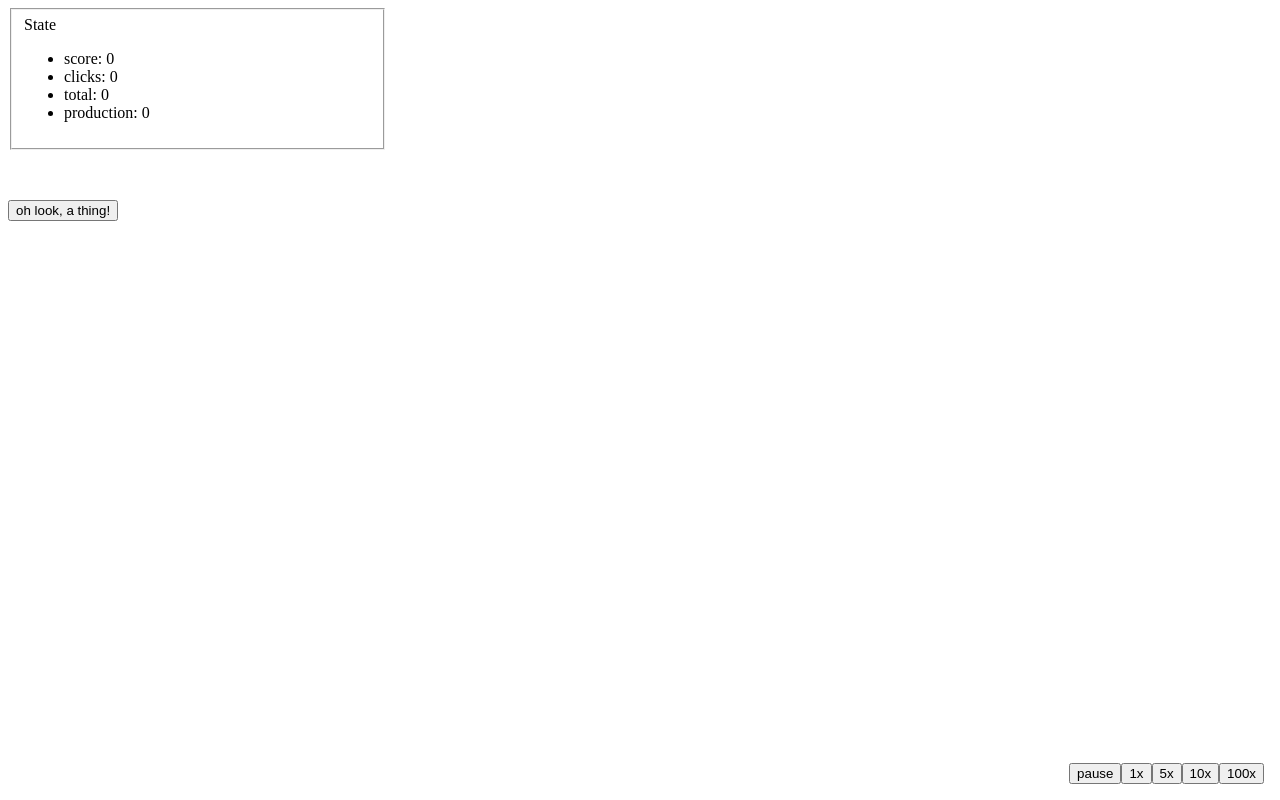
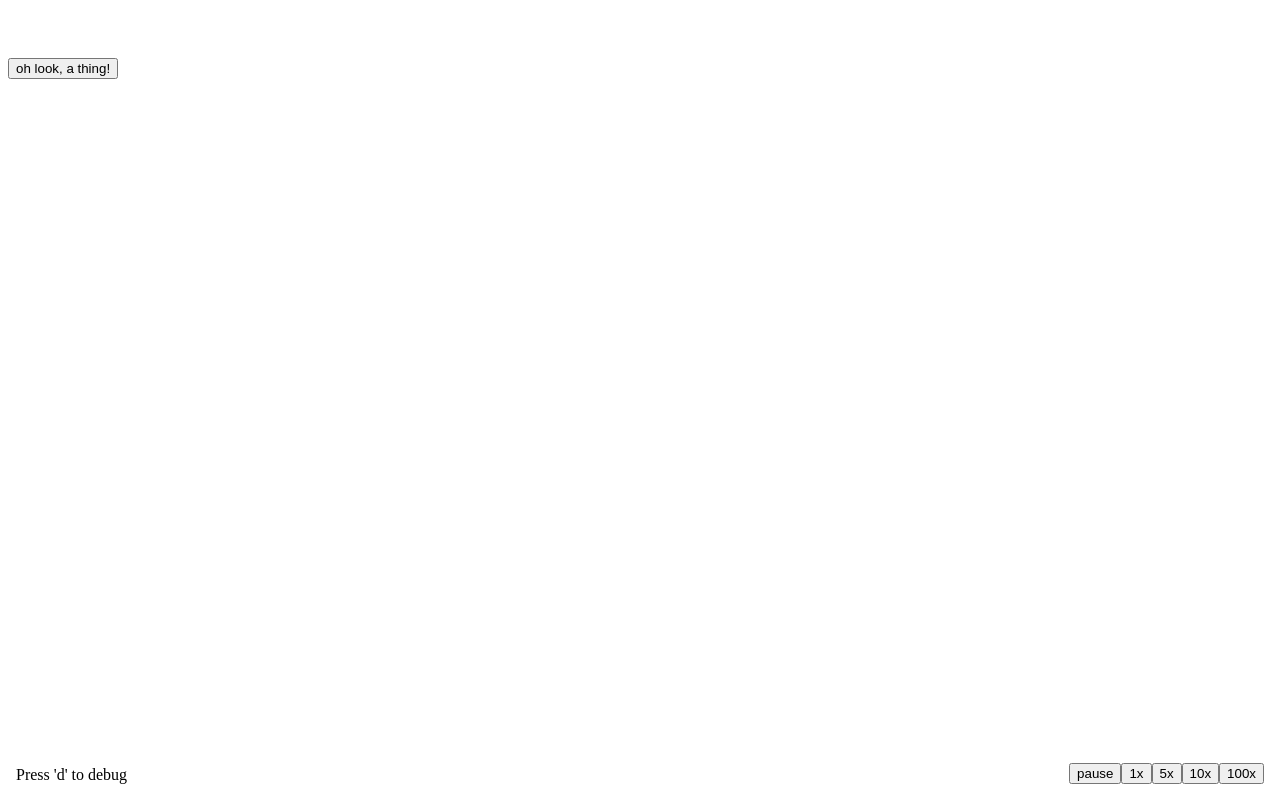
Before and after one commit to pedrotypes/things, a Vue app: page / in a window 1280 px wide. Built offline with nearby package versions, Linux system fonts and the light colour scheme.

Commit message:
Press D to show debug panel

```diff
--- a/src/App.vue
+++ b/src/App.vue
@@ -1,16 +1,6 @@
 <template>
   <div>
     <div class="panel state">
-      <fieldset>
-        <label>State</label>
-        <ul>
-          <li>score: {{ score }}</li>
-          <li>clicks: {{ clicks }}</li>
-          <li>total: {{ total }}</li>
-          <li>production: {{ production }}</li>
-        </ul>
-      </fieldset>
-
       <p class="summary">
         <span v-if="score > 0">
           I have
@@ -29,6 +19,16 @@
         <span v-if="clicks == 0">oh look, a</span>
         <span v-else>pick up another</span> {{ txt.currency }}!
       </button>
+
+      <fieldset class="debug" v-if="debug">
+        <label>State</label>
+        <ul>
+          <li>score: {{ score }}</li>
+          <li>clicks: {{ clicks }}</li>
+          <li>total: {{ total }}</li>
+          <li>production: {{ production }}</li>
+        </ul>
+      </fieldset>
     </div>
 
     <div
@@ -64,6 +64,8 @@
         </li>
       </ul>
     </div>
+
+    <div class="debug-help">Press 'd' to debug</div>
 
     <div class="footer">
       <button @click="pauseGame()">pause</button>
@@ -108,6 +110,15 @@
     right: 1em;
     display: inline-block;
   }
+  .debug {
+    margin-top: 1em;
+  }
+  .debug-help {
+    position: absolute;
+    bottom: 1em;
+    left: 1em;
+    display: inline-block;
+  }
 </style>
 
 <script>
@@ -127,7 +138,8 @@ export default {
       },
       txt: Txt,
       availableItems: Items.list(),
-      cheapestItem: Items.cheapest()
+      cheapestItem: Items.cheapest(),
+      debug: false
     }
   },
   computed: {
@@ -173,11 +185,21 @@ export default {
       if (this.tickerInterval) {
         window.clearInterval(this.tickerInterval)
       };
+    },
+    keyUp (e) {
+      console.log(e)
     }
   },
   created () {
     this.state.total = this.state.score
     this.runGame()
+  },
+  mounted () {
+    window.addEventListener('keypress', function (e) {
+      if (e.keyCode === 100) { // d key
+        this.debug = !this.debug
+      }
+    }.bind(this))
   }
 }
 </script>
```
